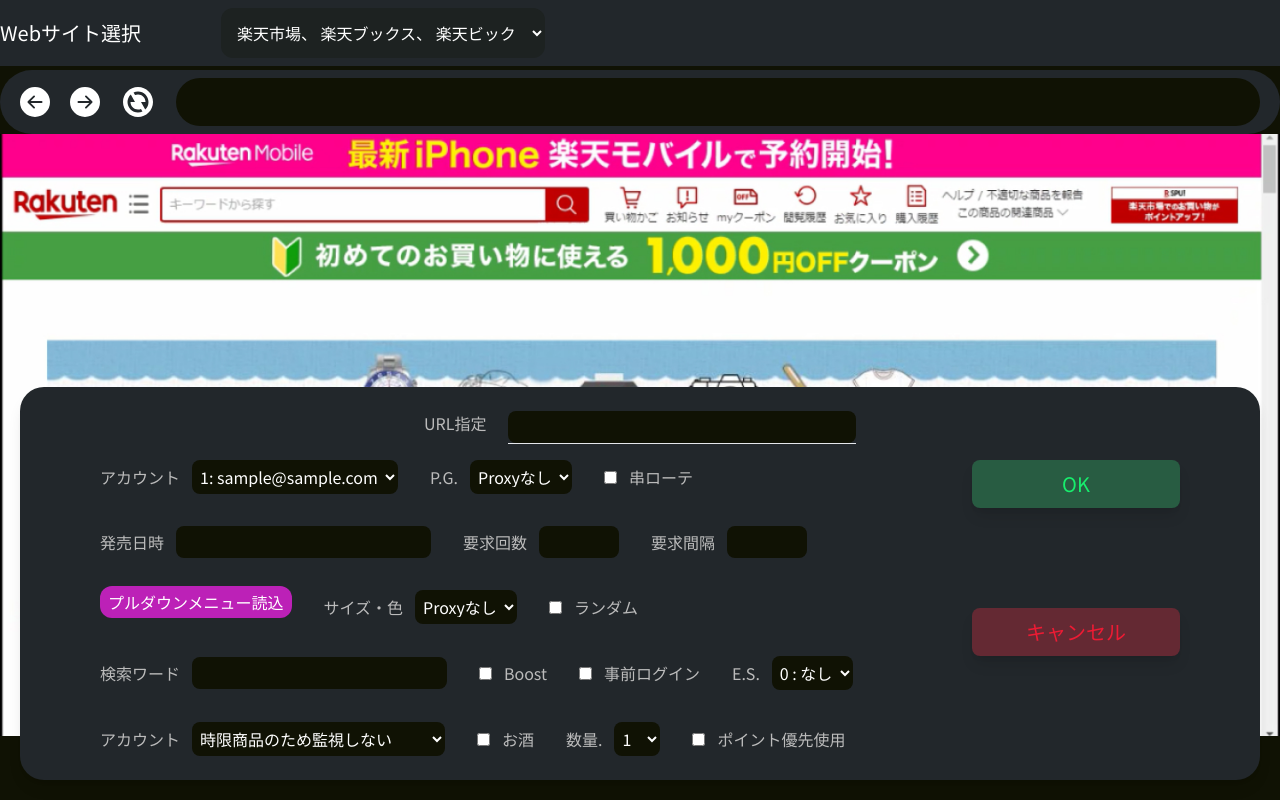
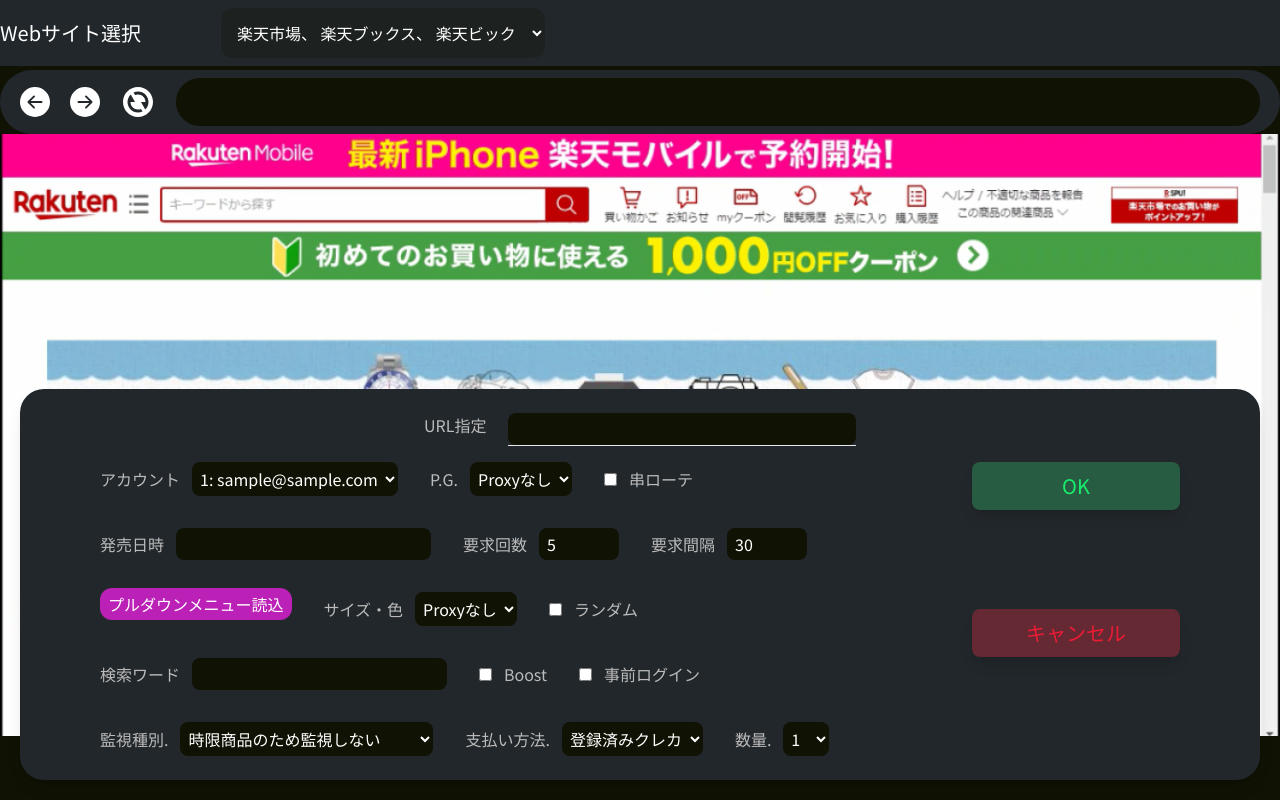
Before and after one commit to fahim-muntasir/pFetch, a React (Vite) app: page /lohaco in a window 1280 px wide. Built offline with nearby package versions, Linux system fonts and the light colour scheme.

Commit message:
fixed issue #9

```diff
--- a/src/pages/Lohaco.jsx
+++ b/src/pages/Lohaco.jsx
@@ -1,14 +1,38 @@
+import { useState } from "react";
 import { BsArrowLeftCircleFill, BsArrowRightCircleFill } from "react-icons/bs";
 import { RiRefreshFill } from "react-icons/ri";
 import { useNavigate } from "react-router-dom";
 import websiteImg from "../assets/images/website.jpg";
 
 export default function Lohaco() {
+  const [numberOfRq, setNumberOfRq] = useState(5);
+  const [numberOfRqLabel, setNumberOfRqLabel] = useState("要求回数");
+  const [rqInterval, setRqInterval] = useState(30);
   const navigate = useNavigate();
 
   const navigateHandler = () => {
     navigate("/");
   };
+
+  const monitoringHandler = (e) => {
+    switch (e.target.value) {
+      case "時限商品のため監視しない":
+        setNumberOfRq(5)
+        setNumberOfRqLabel("要求回数")
+        break;
+      case "商品ページ監視から始める":
+        setNumberOfRq(1)
+        setNumberOfRqLabel("持続時間（分)")
+        break;
+      case "カート挿入コマンドから始める":
+        setNumberOfRq(1)
+        setNumberOfRqLabel("要求回数")
+        break;
+
+      default:
+        break;
+    }
+  }
 
   return (
     <>
@@ -93,9 +117,11 @@
                 />
               </div>
               <div className="flex gap-3 items-center">
-                <span className="text-[#BBBBBB]">要求回数</span>
+                <span className="text-[#BBBBBB]">{numberOfRqLabel}</span>
                 <input
                   type="text"
+                  value={numberOfRq}
+                  onChange={(e) => setNumberOfRq(e.target.value)}
                   className="p-1 px-2 bg-[#101204] rounded-lg outline-none w-20"
                 />
               </div>
@@ -103,6 +129,8 @@
                 <span className="text-[#BBBBBB]">要求間隔</span>
                 <input
                   type="text"
+                  value={rqInterval}
+                  onChange={(e) => setRqInterval(e.target.value)}
                   className="p-1 px-2 bg-[#101204] rounded-lg outline-none w-20"
                 />
               </div>
@@ -141,30 +169,33 @@
                 <span className="text-[#BBBBBB]">事前ログイン</span>
               </div>
               <div className="flex gap-3 items-center">
-                <span className="text-[#BBBBBB]">E.S.</span>
+                <span className="text-[#BBBBBB]">監視種別.</span>
+                <select
+                  name=""
+                  id=""
+                  className="p-1 bg-[#101204] rounded-lg outline-none"
+                  onChange={monitoringHandler}
+                >
+                  <option value="時限商品のため監視しない">
+                    時限商品のため監視しない
+                  </option>
+                  <option value="商品ページ監視から始める">
+                    商品ページ監視から始める
+                  </option>
+                  <option value="カート挿入コマンドから始める">
+                    カート挿入コマンドから始める
+                  </option>
+                </select>
+              </div>
+              <div className="flex gap-3 items-center">
+                <span className="text-[#BBBBBB]">支払い方法.</span>
                 <select
                   name=""
                   id=""
                   className="p-1 bg-[#101204] rounded-lg outline-none"
                 >
-                  <option value="">0 : なし</option>
+                  <option value="">登録済みクレカ</option>
                 </select>
-              </div>
-              <div className="flex gap-3 items-center">
-                <span className="text-[#BBBBBB]">アカウント</span>
-                <select
-                  name=""
-                  id=""
-                  className="p-1 bg-[#101204] rounded-lg outline-none"
-                >
-                  <option value="">時限商品のため監視しない</option>
-                  <option value="">商品ページ監視から始める</option>
-                  <option value="">カート挿入コマンドから始める</option>
-                </select>
-              </div>
-              <div className="flex gap-3 items-center">
-                <input type="checkbox" />
-                <span className="text-[#BBBBBB]">お酒</span>
               </div>
               <div className="flex gap-3 items-center">
                 <span className="text-[#BBBBBB]">数量.</span>
@@ -184,10 +215,6 @@
                   <option value="">9</option>
                   <option value="">10</option>
                 </select>
-              </div>
-              <div className="flex gap-3 items-center">
-                <input type="checkbox" />
-                <span className="text-[#BBBBBB]">ポイント優先使用</span>
               </div>
             </div>
             <div className="flex flex-wrap justify-between">
```
